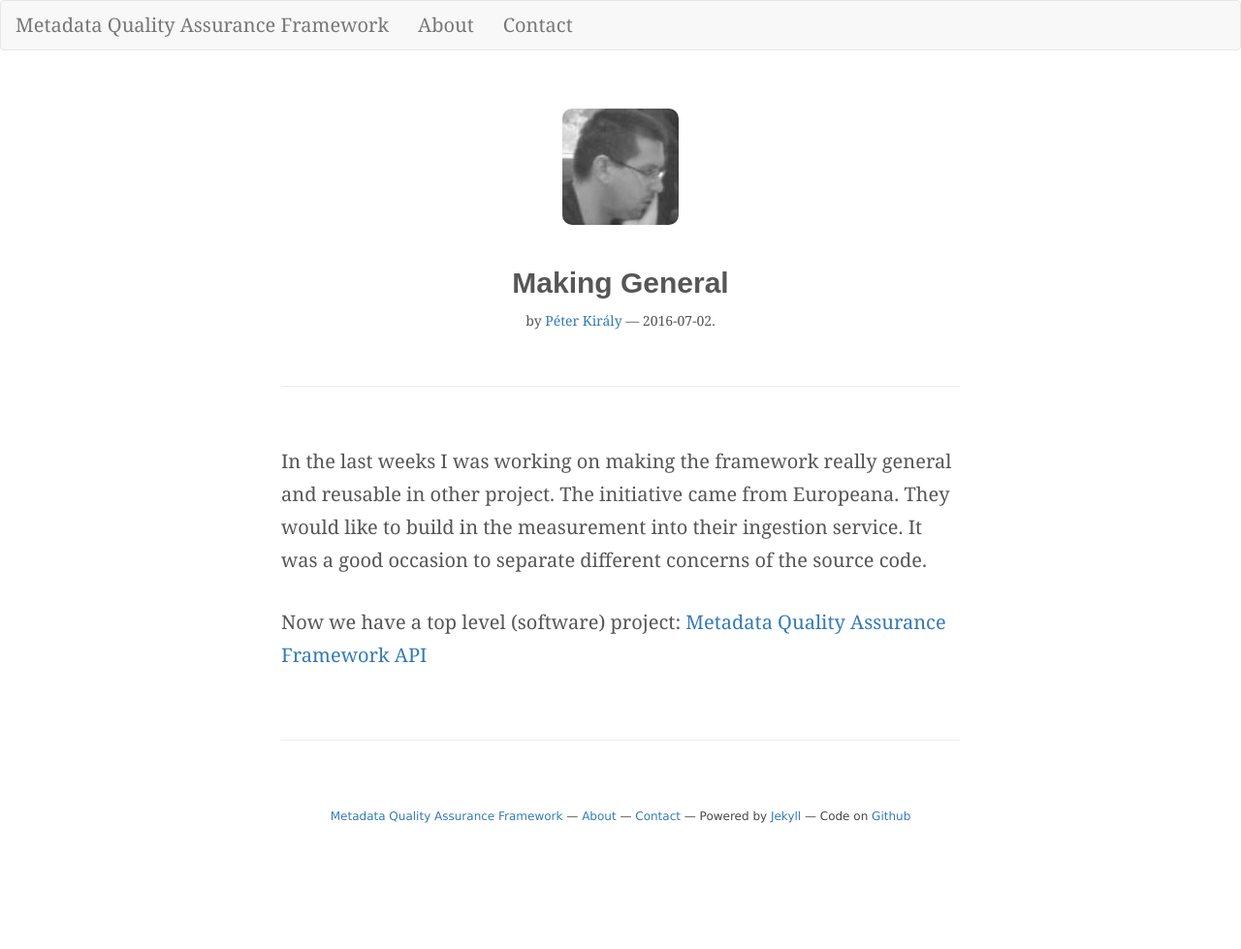
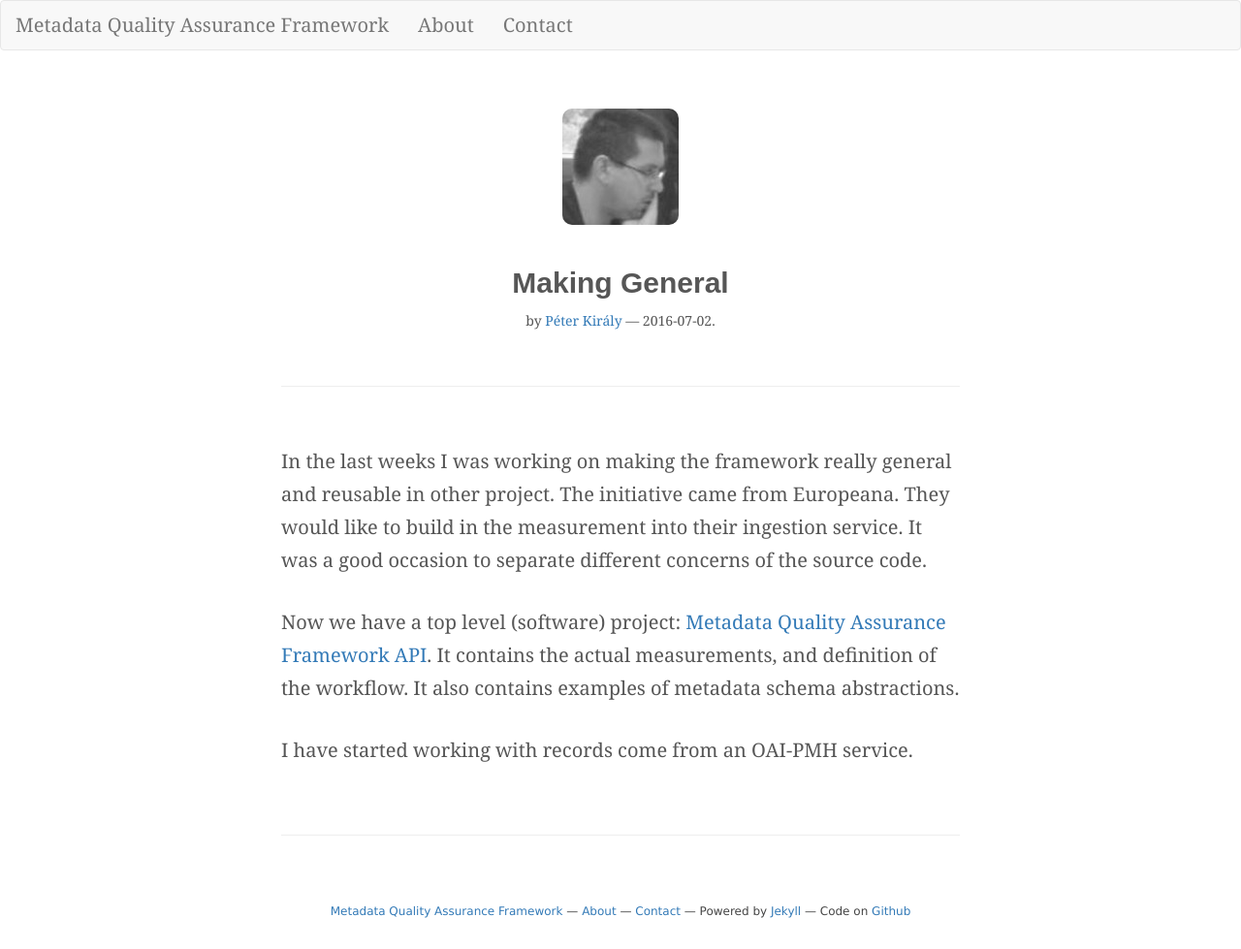
Before and after one commit to pkiraly/pkiraly.github.io, a Jekyll site: the page built from _posts/2016-07-02-generalization.md, in a window 1280 px wide. Shown: the whole page at 97% size. Built offline with Jekyll 4.4.1, drawn with Linux system fonts in a browser that asks for light colours; nearby versions of some CDN libraries; some web fonts are replaced; comment, search, counter and statistics services are not loaded; before the commit the page ends 900 px from its top, so only the background shows below that.

Commit message:
Update 2016-07-02-generalization.md

```diff
--- a/_posts/2016-07-02-generalization.md
+++ b/_posts/2016-07-02-generalization.md
@@ -13,4 +13,8 @@ in other project.  The initiative came from Europeana.  They would like to build
 the measurement into their ingestion service.  It was a good occasion to separate
 different concerns of the source code.
 
-Now we have a top level (software) project: [Metadata Quality Assurance Framework API](http://github.com/pkiraly/metadata-qa-api)
+Now we have a top level (software) project: [Metadata Quality Assurance Framework API](http://github.com/pkiraly/metadata-qa-api). It contains the actual measurements,
+and definition of the workflow. It also contains examples of metadata schema
+abstractions.
+
+I have started working with records come from an OAI-PMH service.
```
